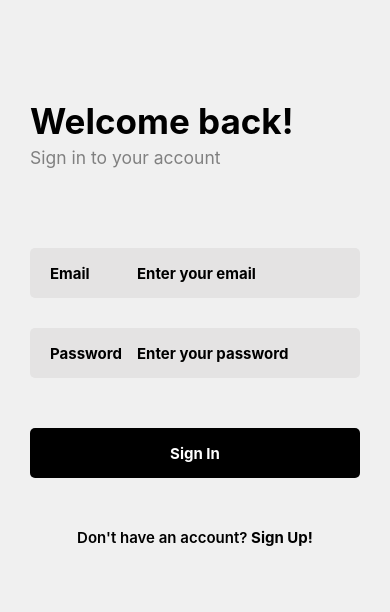
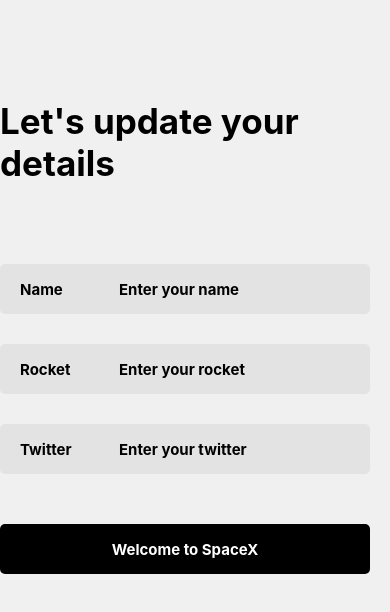
Before and after one commit to thyyl/LavaX, a React Native app in the folder spacex/: screen /UpdateUser in a window 390 px wide. Shown: the top 612 px of the page. Built offline with nearby package versions, Linux system fonts and the light colour scheme.

Commit message:
Done Create and Update user to SpaceX

```diff
--- a/spacex/App.tsx
+++ b/spacex/App.tsx
@@ -11,6 +11,7 @@
 import FilteredSearchScreen from './screens/FilteredSearchScreen/FilteredSearchScreen';
 import MissionScreen from './screens/MissionScreen/MissionScreen';
 import PostUserScreen from './screens/PostUserScreen/PostUserScreen';
+import UpdateUserScreen from './screens/UpdateUserScreen/UpdateUserScreen';
 
 const HomeStack = createStackNavigator();
 
@@ -29,6 +30,7 @@
           <HomeStack.Screen name='Details' component={DetailsScreen} options={{headerShown: false}}/>
           <HomeStack.Screen name='Home' component={HomeScreen} options={{headerShown: false}}/>
           <HomeStack.Screen name='PostUser' component={PostUserScreen} options={{headerShown: false}}/>
+          <HomeStack.Screen name='UpdateUser' component={UpdateUserScreen} options={{headerShown: false}}/>
           <HomeStack.Screen name='Mission' component={MissionScreen} options={{headerShown: false}}/>
         </HomeStack.Navigator>
       </ApolloProvider>
--- /dev/null
+++ b/spacex/context/auth.tsx
@@ -0,0 +1 @@
+import React, { createContext } from "react";
--- a/spacex/screens/HomeScreen/HomeScreen.jsx
+++ b/spacex/screens/HomeScreen/HomeScreen.jsx
@@ -22,6 +22,10 @@
     navigation.navigate('PostUser')
   }
 
+  const onProfilePress = () => {
+    navigation.navigate('UpdateUser')
+  }
+
   const customClient = new ApolloClient({
     uri: 'https://api.spacex.land/graphql/'
   });
@@ -42,7 +46,7 @@
         return (
           <SafeAreaView style={styles.container}>
             <StatusBar style="auto" />
-            <TopBar onTabPressed={onTabPressed}/>
+            <TopBar onTabPressed={onTabPressed} onProfilePress={onProfilePress}/>
             <SearchContainer
               navigation={navigation}
             />
--- a/spacex/screens/HomeScreen/components/TopBar.tsx
+++ b/spacex/screens/HomeScreen/components/TopBar.tsx
@@ -3,7 +3,7 @@
 import { Ionicons } from '@expo/vector-icons';
 import { Dimensions } from 'react-native';
 
-const TopBar = ({onTabPressed}) => {
+const TopBar = ({onTabPressed, onProfilePress}) => {
   return (
     <View style={styles.topNavigationBar}>
       <TouchableOpacity onPress={onTabPressed}>
@@ -11,7 +11,10 @@
       </TouchableOpacity>
 
       <Text style={styles.topBarText}>Malaysia</Text>
-      <Image style={styles.profilePicture} source={require("../../../assets/picture.jpg")}/>
+
+      <TouchableOpacity onPress={onProfilePress}>
+        <Image style={styles.profilePicture} source={require("../../../assets/picture.jpg")}/>
+      </TouchableOpacity>
     </View>
   );
 }
--- /dev/null
+++ b/spacex/screens/UpdateUserScreen/UpdateUserScreen.tsx
@@ -0,0 +1,33 @@
+import { StatusBar } from 'expo-status-bar';
+import React from 'react';
+import { StyleSheet, SafeAreaView, Text } from 'react-native'
+import Form from './components/Form';
+
+const UpdateUserScreen = () => {
+  return (
+    <SafeAreaView style={styles.container}>
+      <StatusBar style="auto" />
+      <Text style={styles.titleHeader}>Let's update your details</Text>
+      <Form />
+    </SafeAreaView>
+  )
+}
+
+const styles = StyleSheet.create({
+  container: {
+    flex: 1,
+    backgroundColor: '#f0f0f0',
+    alignItems: 'flex-start',
+    justifyContent: 'flex-start',
+    paddingHorizontal: 30,
+    paddingTop: 100,
+  },
+  titleHeader: {
+    fontSize: 35,
+    fontWeight: "700",
+  },
+});
+
+
+
+export default UpdateUserScreen
--- a/spacex/screens/PostUserScreen/components/Form.tsx
+++ b/spacex/screens/UpdateUserScreen/components/Form.tsx
@@ -3,16 +3,15 @@
 import { useMutation } from 'react-apollo';
 import gql from 'graphql-tag';
 import Spinner from 'react-native-loading-spinner-overlay';
-import uuid from 'react-native-uuid';
 
 const Form = () => {
   const [name, setName] = useState("");
   const [rocket, setRocket] = useState("");
   const [twitter, setTwitter] = useState("");
 
-  const id = uuid.v4();
+  const [udpateUser, {data, loading, error}] = useMutation(UPDATE_USER);
 
-  const [addUser, {data, loading, error}] = useMutation(POST_USER);
+  const id = "1200de08-1514-468c-8c4c-91afb99fa8bd";
 
   if (loading)
     return <Spinner
@@ -22,7 +21,7 @@
 
   // add error
 
-  console.log(data);
+  console.log(data)
 
   return (
     <View style={styled.container}>
@@ -64,7 +63,7 @@
 
       <Pressable
         style={styled.button}
-        onPress={() => addUser({ variables: { id, name, rocket, twitter } })}
+        onPress={() => udpateUser({ variables: { id, name, rocket, twitter } })}
       >
         <Text style={styled.buttonText}>Welcome to SpaceX</Text>
       </Pressable>
@@ -72,14 +71,13 @@
   )
 }
 
-const POST_USER = gql`
-  mutation POST_USER($id: uuid!, $name: String!, $rocket: String!, $twitter: String!) {
-    insert_users(objects: {name: $name, rocket: $rocket, twitter: $twitter, id: $id}) {
+const UPDATE_USER = gql`
+  mutation UPDATE_USER($id: uuid!, $name: String!, $rocket: String!, $twitter: String!) {
+    update_users(where: {id: {_eq: $id}}, _set: {name: $name, rocket: $rocket, twitter: $twitter}) {
       returning {
         id
+        rocket
         name
-        rocket
-        timestamp
         twitter
       }
     }
@@ -90,7 +88,7 @@
   container: {
     width: '100%',
     marginTop: 50,
-    paddingRight: 30,
+    paddingRight: 20,
   },
   inputContainer: {
     width: '100%',
```
